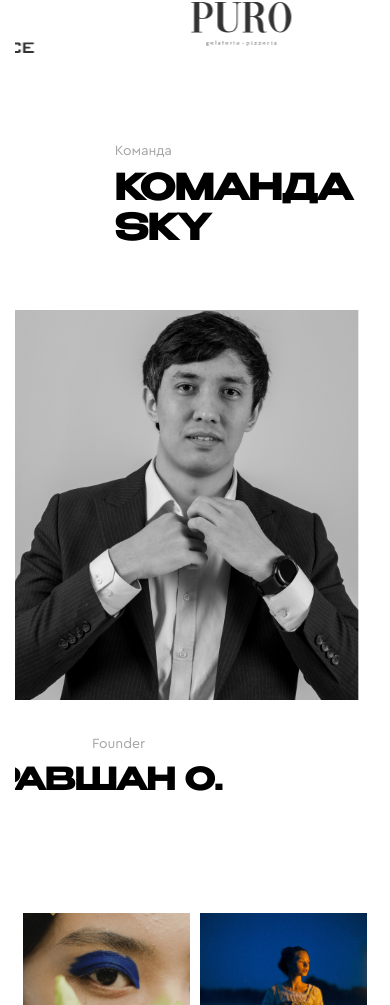
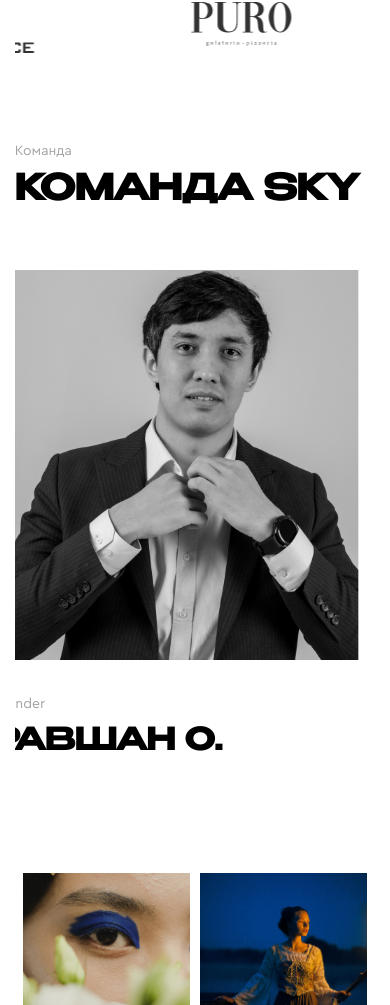
Before and after one commit to denshaver/sky-agency, a React (Create React App) app: page / in a window 390 px wide. Shown: the part 5586-6591 px from the top of the page. Built offline with nearby package versions, Linux system fonts and the light colour scheme.

Commit message:
some fixes

```diff
--- a/src/components/crew-block/Crew.css
+++ b/src/components/crew-block/Crew.css
@@ -33,12 +33,9 @@
   width: 200%;
   display: flex;
   gap: 4rem;
-  overflow: hidden;
   padding-left: 10rem;
   animation: marquee 120s linear infinite;
 }
-
-/* ! */
 
 .container-img {
   width: 200%;
@@ -106,12 +103,14 @@
     font-size: 2rem;
     line-height: 143%;
     margin-bottom: 1rem;
+    padding: 0;
   }
 
   .crew-wrapper > h2 {
     font-size: 5rem;
     line-height: 114%;
     margin-bottom: 5rem;
+    padding: 0;
   }
 }
 
@@ -131,9 +130,11 @@
     font-size: 1.4rem;
     line-height: 143%;
     margin-bottom: 1rem;
+    padding: 0;
   }
 
   .crew-wrapper > h2 {
+    padding: 0;
     font-size: 3.5rem;
     line-height: 114%;
     margin-bottom: 5.9rem;
--- a/src/components/crew-block/Crew.jsx
+++ b/src/components/crew-block/Crew.jsx
@@ -2,6 +2,174 @@ import "./Crew.css";
 import CrewItem from "./CrewItem";
 
 const persons = [
+  {
+    id: 1,
+    img: "/img/crew/image1.png",
+    personName: "Равшан О.",
+    role: "Founder",
+  },
+  {
+    id: 2,
+    img: "/img/crew/image2.png",
+    personName: "Акбар А.",
+    role: "Founder of DDA",
+  },
+  {
+    id: 3,
+    img: "/img/crew/image3.png",
+    personName: "Алика П.",
+    role: "Project Manager",
+  },
+  {
+    id: 4,
+    img: "/img/crew/image4.png",
+    personName: "МУаззам А.",
+    role: "SMM Manager",
+  },
+  {
+    id: 5,
+    img: "/img/crew/image5.png",
+    personName: "Дилором Б.",
+    role: "Copywriter",
+  },
+  {
+    id: 6,
+    img: "/img/crew/image6.png",
+    personName: "Сабина К.",
+    role: "SMM Manager",
+  },
+  {
+    id: 7,
+    img: "/img/crew/image7.png",
+    personName: "Каромат Г.",
+    role: "SMM Manager",
+  },
+  {
+    id: 1,
+    img: "/img/crew/image1.png",
+    personName: "Равшан О.",
+    role: "Founder",
+  },
+  {
+    id: 2,
+    img: "/img/crew/image2.png",
+    personName: "Акбар А.",
+    role: "Founder of DDA",
+  },
+  {
+    id: 3,
+    img: "/img/crew/image3.png",
+    personName: "Алика П.",
+    role: "Project Manager",
+  },
+  {
+    id: 4,
+    img: "/img/crew/image4.png",
+    personName: "МУаззам А.",
+    role: "SMM Manager",
+  },
+  {
+    id: 5,
+    img: "/img/crew/image5.png",
+    personName: "Дилором Б.",
+    role: "Copywriter",
+  },
+  {
+    id: 6,
+    img: "/img/crew/image6.png",
+    personName: "Сабина К.",
+    role: "SMM Manager",
+  },
+  {
+    id: 7,
+    img: "/img/crew/image7.png",
+    personName: "Каромат Г.",
+    role: "SMM Manager",
+  },
+  {
+    id: 1,
+    img: "/img/crew/image1.png",
+    personName: "Равшан О.",
+    role: "Founder",
+  },
+  {
+    id: 2,
+    img: "/img/crew/image2.png",
+    personName: "Акбар А.",
+    role: "Founder of DDA",
+  },
+  {
+    id: 3,
+    img: "/img/crew/image3.png",
+    personName: "Алика П.",
+    role: "Project Manager",
+  },
+  {
+    id: 4,
+    img: "/img/crew/image4.png",
+    personName: "МУаззам А.",
+    role: "SMM Manager",
+  },
+  {
+    id: 5,
+    img: "/img/crew/image5.png",
+    personName: "Дилором Б.",
+    role: "Copywriter",
+  },
+  {
+    id: 6,
+    img: "/img/crew/image6.png",
+    personName: "Сабина К.",
+    role: "SMM Manager",
+  },
+  {
+    id: 7,
+    img: "/img/crew/image7.png",
+    personName: "Каромат Г.",
+    role: "SMM Manager",
+  },
+  {
+    id: 1,
+    img: "/img/crew/image1.png",
+    personName: "Равшан О.",
+    role: "Founder",
+  },
+  {
+    id: 2,
+    img: "/img/crew/image2.png",
+    personName: "Акбар А.",
+    role: "Founder of DDA",
+  },
+  {
+    id: 3,
+    img: "/img/crew/image3.png",
+    personName: "Алика П.",
+    role: "Project Manager",
+  },
+  {
+    id: 4,
+    img: "/img/crew/image4.png",
+    personName: "МУаззам А.",
+    role: "SMM Manager",
+  },
+  {
+    id: 5,
+    img: "/img/crew/image5.png",
+    personName: "Дилором Б.",
+    role: "Copywriter",
+  },
+  {
+    id: 6,
+    img: "/img/crew/image6.png",
+    personName: "Сабина К.",
+    role: "SMM Manager",
+  },
+  {
+    id: 7,
+    img: "/img/crew/image7.png",
+    personName: "Каромат Г.",
+    role: "SMM Manager",
+  },
   {
     id: 1,
     img: "/img/crew/image1.png",
```
